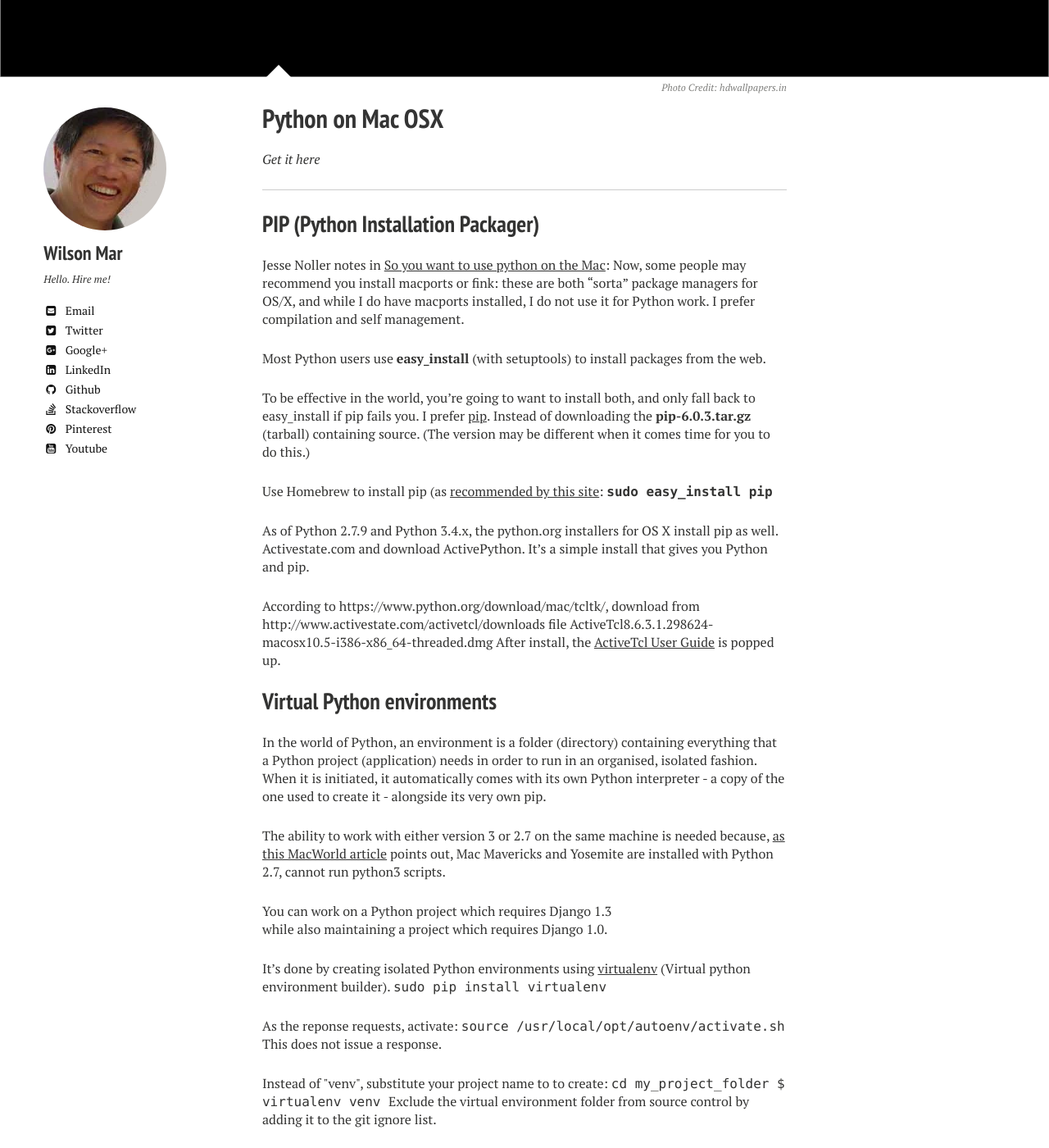
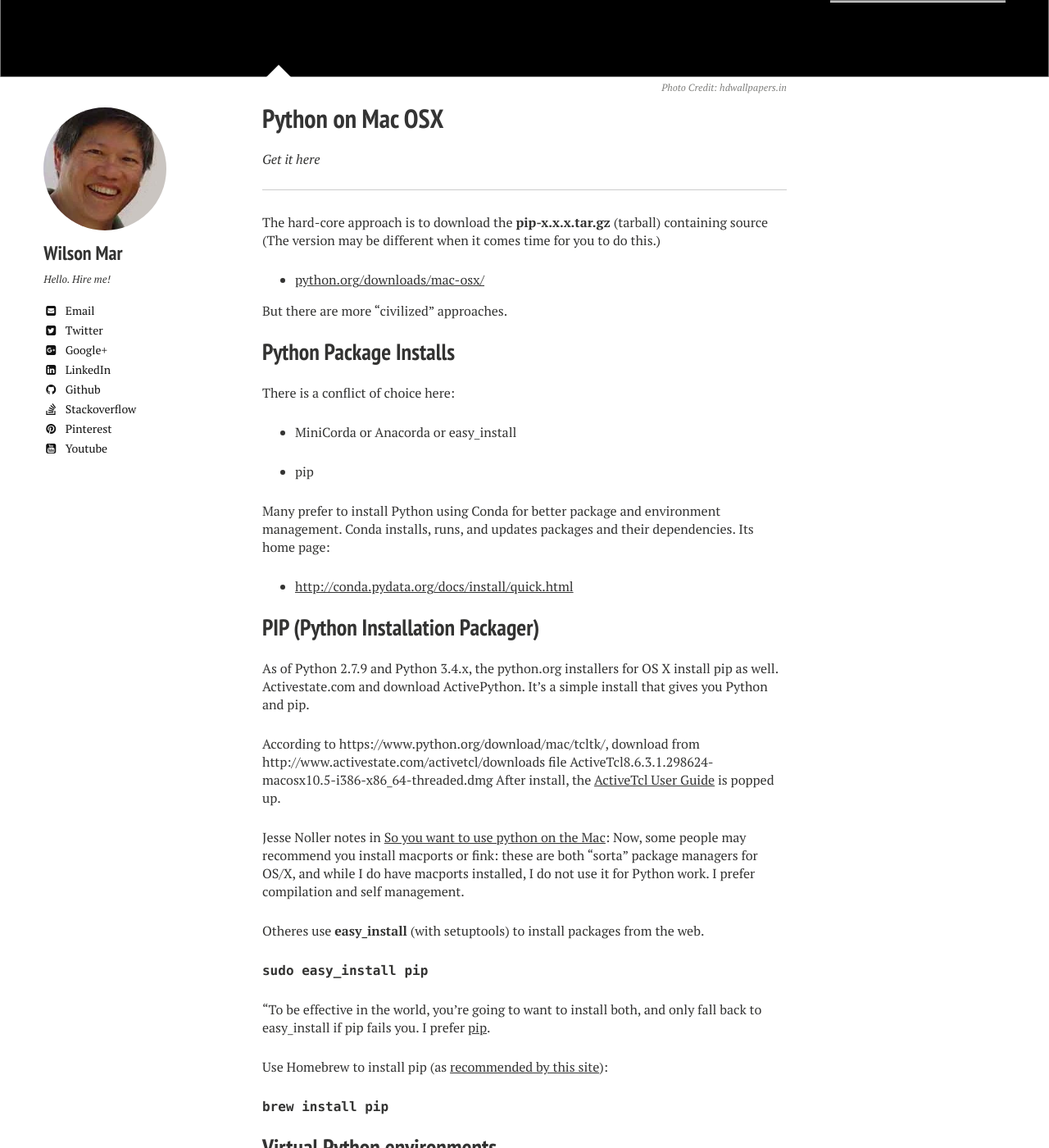
Before and after one commit to anilmainali/wilsonmar.github.io, a Jekyll site: the page built from _posts/2014-08-12-python-on-apple-mac-osx.md, in a window 1280 px wide and 1400 px high, scrolled down 327 px. Shown: the whole window at 82% size. Built offline with Jekyll 4.4.1, drawn with Linux system fonts in a browser that asks for light colours; nearby versions of some CDN libraries; comment, search, counter and statistics services are not loaded; some of the changed text lies outside the part shown.

```diff
--- a/_posts/2014-08-12-python-on-apple-mac-osx.md
+++ b/_posts/2014-08-12-python-on-apple-mac-osx.md
@@ -14,31 +14,35 @@ comments: true
 
 {% include _toc.html %}
 
+<a id="PackagInstallerz"></a>
+
+The hard-core approach is to download the <strong>pip-x.x.x.tar.gz</strong> (tarball) containing source
+(The version may be different when it comes time for you to do this.)
+
+*   [python.org/downloads/mac-osx/](https://www.python.org/downloads/mac-osx/)
+
+But there are more "civilized" approaches.
+
+## Python Package Installs
+
+There is a conflict of choice here:
+
+   * MiniCorda or Anacorda or easy_install
+
+   * pip
+
+<a id="corda"></a>
+
+Many prefer to install Python using Conda for better package and environment management.
+Conda installs, runs, and updates packages and their dependencies. Its home page:
+
+*   [http://conda.pydata.org/docs/install/quick.html](http://conda.pydata.org/docs/install/quick.html)
+
+
 
 <a id="PIPz"></a>
 
 ## PIP (Python Installation Packager)
-
-Jesse Noller notes in
-<a target="_blank" href="http://jessenoller.com/blog/2009/03/16/so-you-want-to-use-python-on-the-mac">
-So you want to use python on the Mac</a>:
-Now, some people may recommend you install macports or fink: these are both "sorta" package managers for OS/X, and while I do have macports installed, I do not use it for Python work.
-I prefer compilation and self management.
-
-Most Python users use
-<strong>easy_install</strong> (with setuptools)
-to install packages from the web.
-
-To be effective in the world, you're going to want to install both, and only fall back to easy_install if pip fails you.
-I prefer <a target="_blank" href="https://pypi.python.org/pypi/pip">
-pip</a>.
-Instead of downloading the <strong>pip-6.0.3.tar.gz</strong> (tarball) containing source.
-(The version may be different when it comes time for you to do this.)
-
-Use Homebrew to install pip (as <a target="_blank" href="http://penandpants.com/2012/02/24/install-python/">recommended by this site</a>:
-<tt><strong>
-sudo easy_install pip
-</strong></tt>
 
 As of Python 2.7.9 and Python 3.4.x, the python.org installers for OS X install pip as well.
 Activestate.com and download ActivePython. It's a simple install that gives you Python and pip.
@@ -52,19 +56,46 @@ After install, the
 ActiveTcl User Guide</a> is popped up.
 
 
+Jesse Noller notes in
+<a target="_blank" href="http://jessenoller.com/blog/2009/03/16/so-you-want-to-use-python-on-the-mac">
+So you want to use python on the Mac</a>:
+Now, some people may recommend you install macports or fink: these are both "sorta" package managers for OS/X, and while I do have macports installed, I do not use it for Python work.
+I prefer compilation and self management.
+
+Otheres use
+<strong>easy_install</strong> (with setuptools)
+to install packages from the web.
+
+<tt><strong>
+sudo easy_install pip
+</strong></tt>
+
+"To be effective in the world, you're going to want to install both,
+and only fall back to easy_install if pip fails you.
+I prefer <a target="_blank" href="https://pypi.python.org/pypi/pip">
+pip</a>.
+
+Use Homebrew to install pip (as <a target="_blank" href="http://penandpants.com/2012/02/24/install-python/">recommended by this site</a>):
+
+<tt><strong>
+brew install pip
+</strong></tt>
+
 
 <a id="VirtualPyEnvz"></a>
 
 ## Virtual Python environments
 
+> In the world of Python, an **environment** is a folder (directory) containing everything that a
+Python **project** (application) needs to run in an organised, isolated fashion.
 
-In the world of Python, an environment is a folder (directory) containing everything that a Python project (application) needs in order to run in an organised, isolated fashion. When it is initiated, it automatically comes with its own Python interpreter - a copy of the one used to create it - alongside its very own pip.
+When it is initiated, it automatically comes with its own Python interpreter
+- a copy of the one used to create it - alongside its very own pip.
 
 The ability to work with either version 3 or 2.7 on the same machine is needed
 because, <a target="_blank" href="http://www.macobserver.com/tmo/article/how-to-upgrade-your-mac-to-python-3"> as this MacWorld article</a>
 points out, Mac Mavericks and Yosemite are installed with Python 2.7,
 cannot run python3 scripts.
-
 
 You can work on a Python project which requires Django 1.3<br />
 while also maintaining a project which requires Django 1.0.
@@ -72,14 +103,17 @@ while also maintaining a project which requires Django 1.0.
 It's done by creating isolated Python environments using
 <a target="_blank" href="https://pypi.python.org/pypi/virtualenv">
 virtualenv</a> (Virtual python environment builder).
-<tt>
+
+<tt><strong>
 sudo pip install virtualenv
-</tt>
+</strong></tt>
 
 As the reponse requests, activate:
-<tt>
+
+<tt><strong>
 source /usr/local/opt/autoenv/activate.sh
-</tt>
+<strong></tt>
+
 This does not issue a response.
 
 
```
Also changed, not shown: _posts/2014-08-01-apple-macbook-hardware.md (+12 -5 lines), _posts/2014-08-02-apple-mac-osx-setup.md (+1 -1 lines), images/images.txt (+24 -0 lines), images/pic gray apple logo 1900x500.jpg (added).
